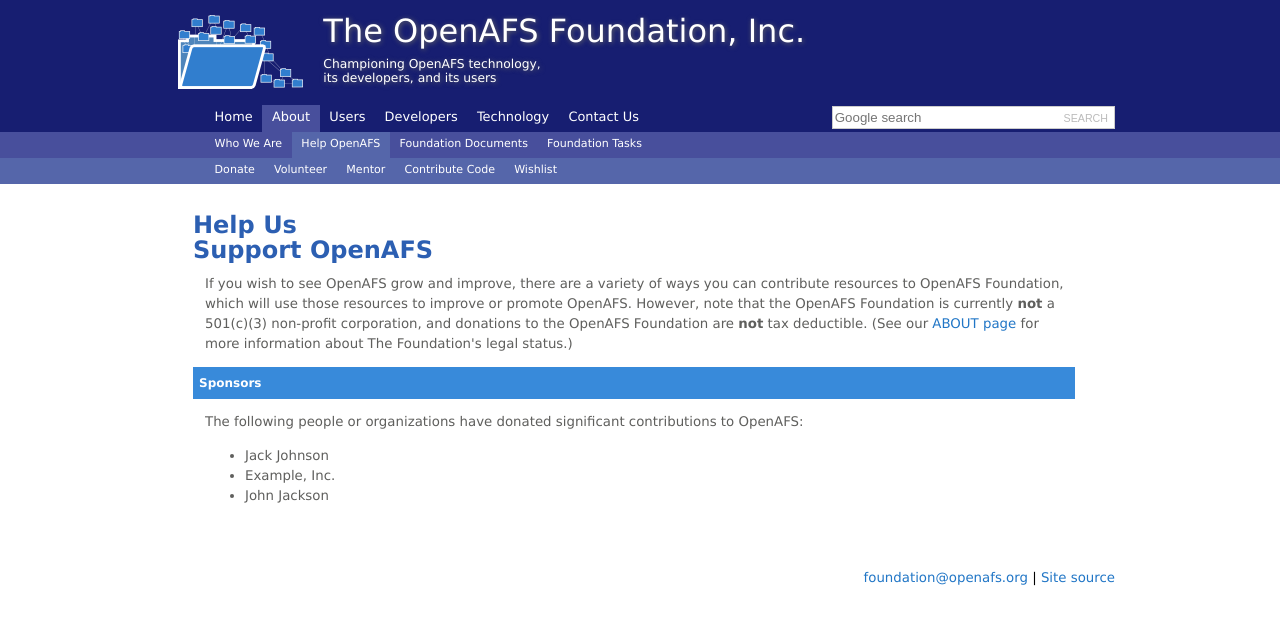
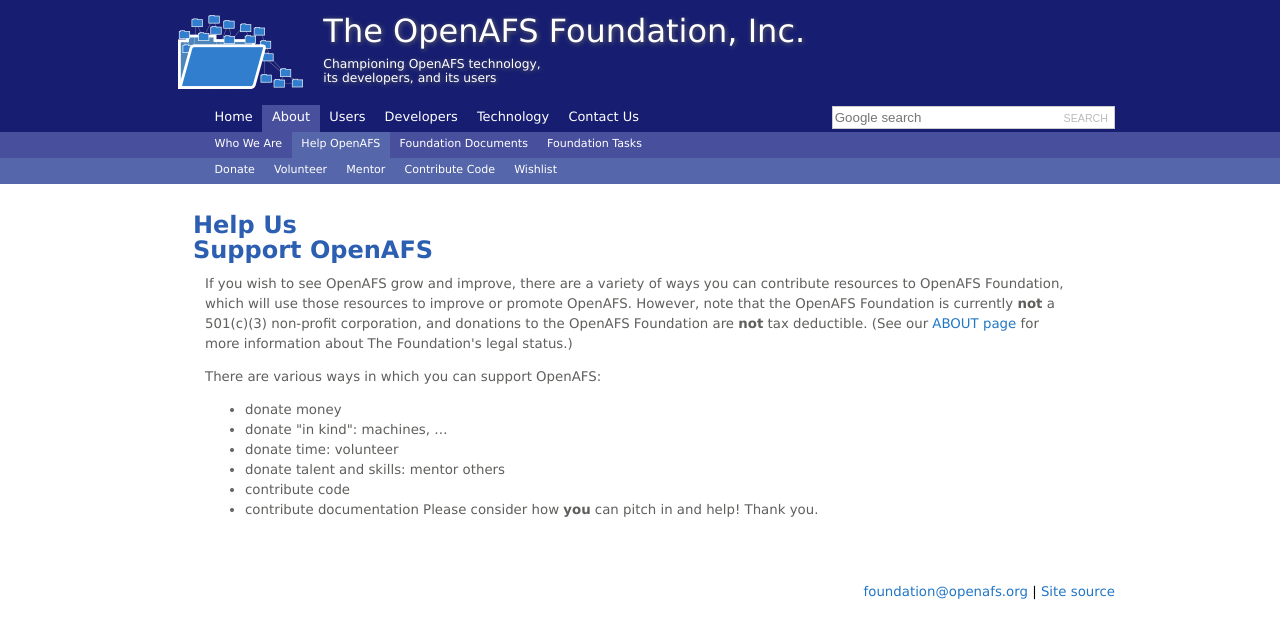
Before and after one commit to openafsfoundation/openafsfoundation.org, a Jekyll site: the page built from help/index.md, in a window 1280 px wide. Shown: the top 639 px of the page. Built offline with Jekyll 4.4.1, drawn with Linux system fonts in a browser that asks for light colours.

Commit message:
Remove "sponsors" section; list ways to help OpenAFS

```diff
--- a/help/index.md
+++ b/help/index.md
@@ -15,12 +15,11 @@
 page]({{site.github.url}}/about/) for more information about The Foundation's
 legal status.)
 
-
-### Sponsors ###
-
-The following people or organizations have donated significant contributions to
-OpenAFS:
-
-* Jack Johnson
-* Example, Inc.
-* John Jackson
+There are various ways in which you can support OpenAFS:
+  - donate money
+  - donate "in kind": machines, ...
+  - donate time: volunteer
+  - donate talent and skills: mentor others
+  - contribute code
+  - contribute documentation
+Please consider how **you** can pitch in and help!  Thank you.
```
